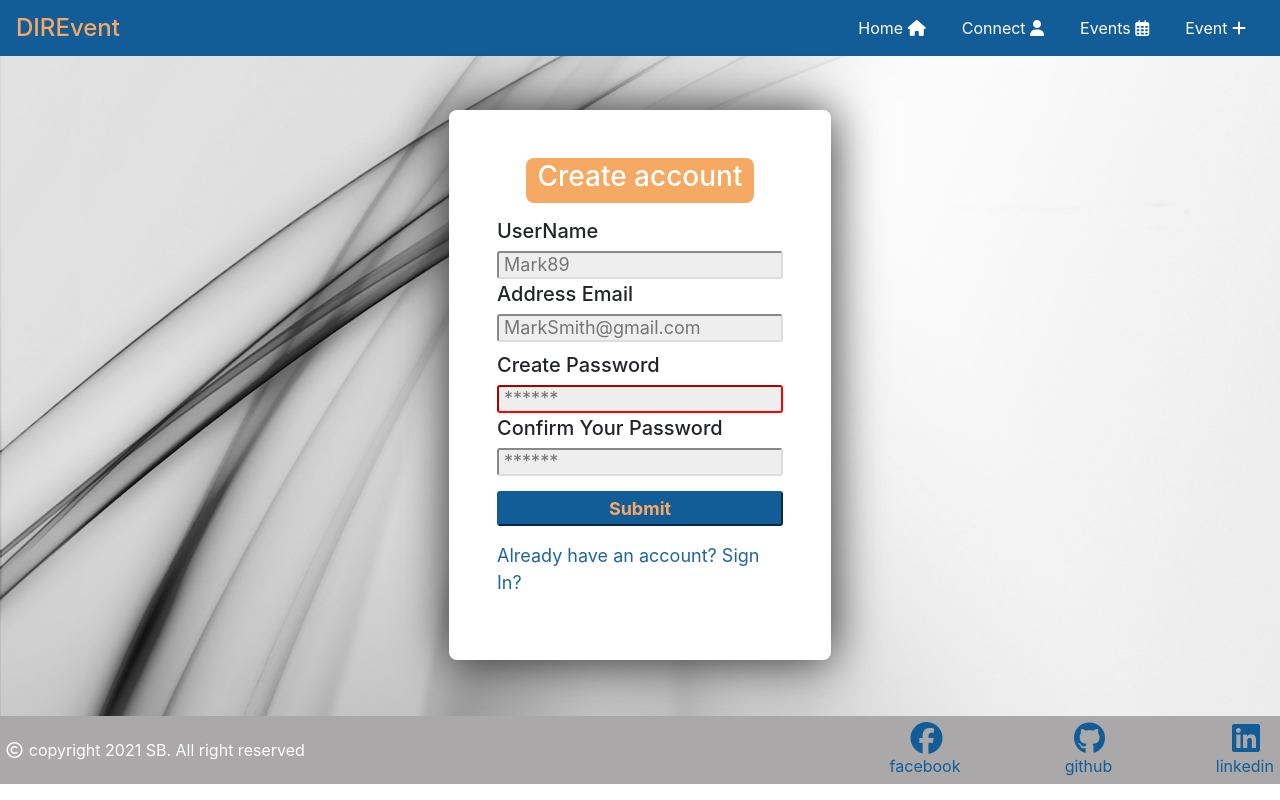
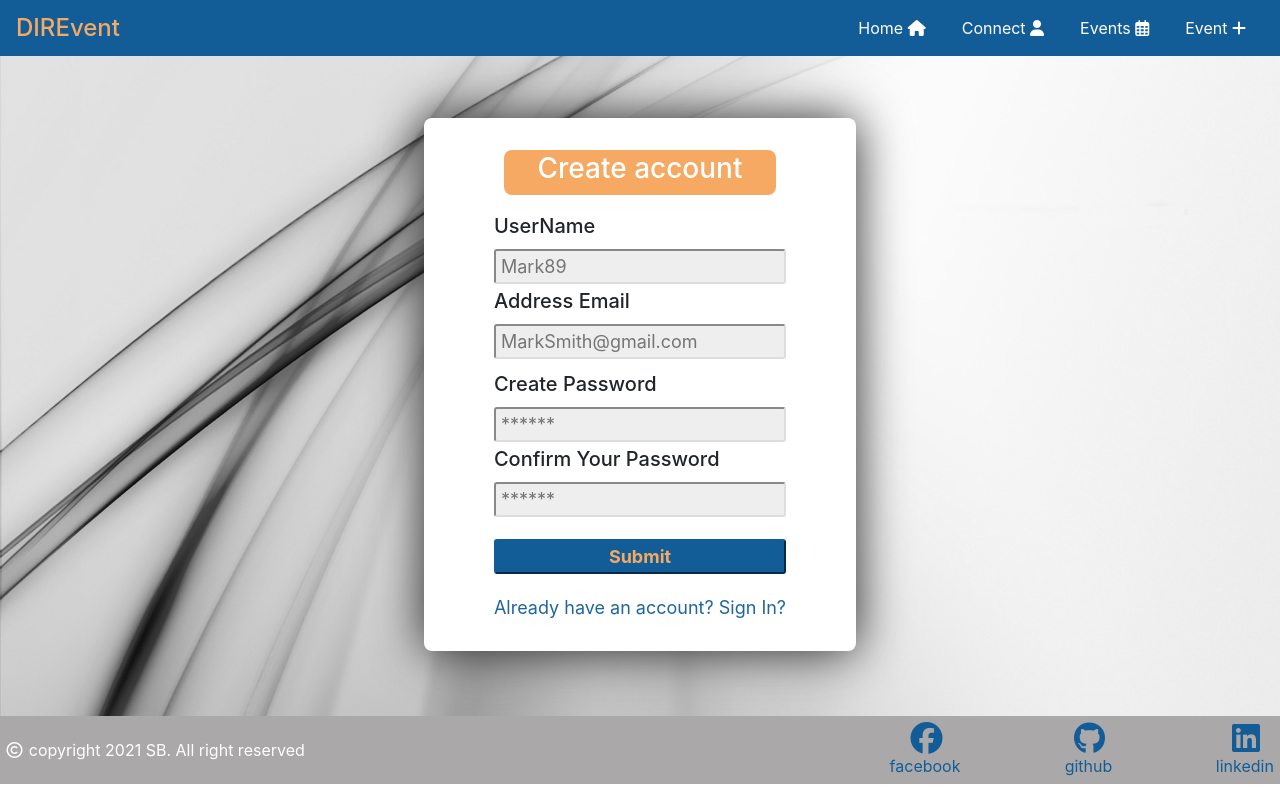
Before and after one commit to Sonia-BT/Eventplatfom, a React (Create React App) app in the folder client/: page /SignUp in a window 1280 px wide. Built offline with nearby package versions, Linux system fonts and the light colour scheme.

Commit message:
formik & css changement

```diff
--- a/client/src/components/Authentification/SignIn.css
+++ b/client/src/components/Authentification/SignIn.css
@@ -1,8 +1,13 @@
+.In {
+  margin: 1rem;
+  padding: 2rem;
+}
+
 .SignInForm {
   display: flex;
   align-self: center;
   height: 45px;
-  width: 93%;
+  width: 100%;
   background-color: #f5a962;
   border-radius: 8px;
   justify-content: center;
--- a/client/src/components/Authentification/SignIn.js
+++ b/client/src/components/Authentification/SignIn.js
@@ -40,7 +40,7 @@ function SignIn() {
     <div className="Auth_Body">
       <div className="BigContainer">
         <form
-          className="SignIn_SignUp"
+          className="SignIn_SignUp In"
           onSubmit={(e) => {
             setData(e);
           }}
@@ -83,7 +83,7 @@ function SignIn() {
             <div className="formText">
               <p>
                 <a className="formLink" href="./SignUp">
-                  Don't have an account? Create account?
+                  Don't have an account? Create an account?
                 </a>
               </p>
             </div>
--- a/client/src/components/Authentification/SignUp.css
+++ b/client/src/components/Authentification/SignUp.css
@@ -15,15 +15,19 @@
   border-radius: 8px;
   box-shadow: 0 0 50px 0 rgb(37, 37, 37);
 }
+
 .SignIn_SignUp {
   background-color: #fff;
   display: flex;
   flex-direction: column;
   justify-content: center;
-  width: 350px;
-  max-width: 350px;
+}
+
+.Up {
+  width: 400px;
+  max-width: 550px;
   margin: 1rem;
-  padding: 2rem;
+  padding: 1rem;
 }
 
 .HiddenSignInForm {
@@ -34,7 +38,7 @@
   display: flex;
   align-self: center;
   height: 45px;
-  width: 80%;
+  width: 74%;
   background-color: #f5a962;
   border-radius: 8px;
   justify-content: center;
@@ -56,9 +60,8 @@
   align-self: center;
   flex-direction: column;
   justify-content: space-evenly;
-  height: 60px;
+  height: 75px;
   width: 100%;
-  margin-bottom: 3px;
 }
 
 .Item Input {
@@ -70,7 +73,7 @@
   border-radius: 3px;
   outline: none;
   background: #eeeeee;
-  transition: background 0.2s, border-color 0.2s;
+  /* transition: background 0.2s, border-color 0.2s; */
 }
 
 .Item Input:focus {
@@ -115,6 +118,7 @@
 
 .formText {
   align-self: center;
+  height: 25px;
 }
 
 .formLink {
@@ -140,3 +144,11 @@
 .messageSucces {
   color: green;
 }
+
+.input-feedback {
+  color: red;
+  height: 10px;
+  /* border: 1px solid; */
+  font-size: 13px;
+  margin-bottom: 2%;
+}
--- a/client/src/components/Authentification/SignUp.js
+++ b/client/src/components/Authentification/SignUp.js
@@ -4,7 +4,7 @@ import { useState } from "react";
 import axios from "axios";
 import { useHistory } from "react-router-dom";
 import { Formik } from "formik";
-import * as EmailValidator from "email-validator";
+// import * as EmailValidator from "email-validator";
 import * as yup from "yup";
 
 function SignUp() {
@@ -39,7 +39,8 @@ function SignUp() {
         setInput3("");
         // setInput4("");
       }
-      console.log(user);
+      // console.log(user);
+      console.log(toSignIn);
       if (toSignIn === true) {
         history.push("/Authentification/SignIn");
       }
@@ -61,14 +62,14 @@ function SignUp() {
       validationSchema={yup.object().shape({
         username: yup
           .string()
-          .required("Required")
-          .min(4, "username too short - Should be 4 characters minimum "),
-        email: yup.string().email().required("Required"),
+          .required("UserName is Required")
+          .min(4, "username too short-Should be 4 characters min "),
+        email: yup.string().email().required("Email is Required"),
         password: yup
           .string()
-          .required("Required")
+          .required("Password is Required")
           .min(6, "Password is too short -Should be 6 characters minimum")
-          .matches(/(?=.*[0-9])/, "Password must containe a number"),
+          .matches(/(?=.*[0-9])/, "Password must contain a number"),
       })}
     >
       {(props) => {
@@ -81,11 +82,11 @@ function SignUp() {
           handleBlur,
           handleSubmit,
         } = props;
-        console.log(touched);
+        // console.log(touched);
         return (
           <div className="Auth_Body">
             <div className="BigContainer">
-              <form className="SignIn_SignUp" onSubmit={handleSubmit}>
+              <form className="SignIn_SignUp Up" onSubmit={handleSubmit}>
                 <div className="SignUpForm ">
                   <h3>Create account</h3>
                 </div>
@@ -101,7 +102,11 @@ function SignUp() {
                       onBlur={handleBlur}
                       value={values.username}
                       placeholder=" Mark89"
-                    ></input>
+                      className={errors.username && touched.username && "error"}
+                    />
+                    {errors.username && touched.username && (
+                      <div className="input-feedback">{errors.username}</div>
+                    )}
                   </div>
                   <div className="Item">
                     <h5 className="Title">Address Email</h5>
@@ -113,11 +118,11 @@ function SignUp() {
                       onBlur={handleBlur}
                       value={values.email}
                       placeholder=" MarkSmith@gmail.com"
-                      // className={errors.email && touched.email && "error"}
+                      className={errors.email && touched.email && "error"}
                     />
-                    {/* {errors.email && touched.email && (
-                <div className="input-feedback">{errors.email}</div>
-              )} */}
+                    {errors.email && touched.email && (
+                      <div className="input-feedback">{errors.email}</div>
+                    )}
                   </div>
                   <div className="inputMessageError"></div>
                   <div className="Item">
@@ -131,7 +136,11 @@ function SignUp() {
                       onBlur={handleBlur}
                       value={values.password}
                       placeholder=" ******"
+                      className={errors.password && touched.password && "error"}
                     />
+                    {errors.password && touched.password && (
+                      <div className="input-feedback">{errors.password}</div>
+                    )}
                   </div>
                   <div className="Item">
                     <h5 className="Title">Confirm Your Password</h5>
@@ -147,10 +156,10 @@ function SignUp() {
                   <div className="Item">
                     <button
                       type="submit"
-                      onClick={() => {
-                        setTosignIn(true);
-                      }}
-                      // disabled={isSubmitting}
+                      // onClick={() => {
+                      //   setTosignIn(true);
+                      // }}
+                      disabled={isSubmitting}
                     >
                       Submit
                     </button>
```
